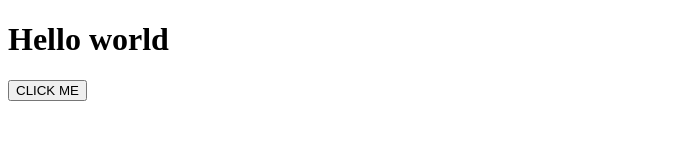
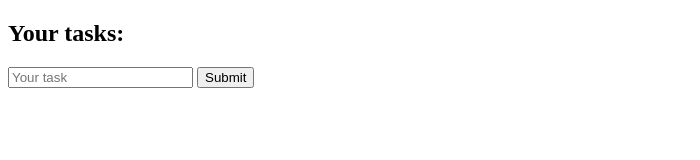
Before and after one commit to Andrewchistyakov/ivr, an Electron app: page index.html in a window 700 px wide. Drawn offline with Linux system fonts and the light colour scheme; no server answers.

Commit message:
implemented a basic todolist without storage

```diff
--- a/index.html
+++ b/index.html
@@ -10,8 +10,15 @@
     <link rel="icon" href="./favicon.ico" type="image/x-icon">
   </head>
   <body>
-    <h1>Hello world</h1>
-    <button onclick="buttonHandler()">CLICK ME</button>
+    <div>
+      <h2>Your tasks:</h2>
+      <ol id="task-list">
+
+      </ol>
+
+      <input type="text" id="taskInput" placeholder="Your task">
+      <button id="submit-task" onclick="addTask()">Submit</button>
+    </div>
     <script>
         require('./render.js');
         require('./main.js')
--- a/script.js
+++ b/script.js
@@ -1,3 +1,22 @@
-function buttonHandler() {
-    console.log('button clicked!')
+const addTask = function() {
+    const taskInput = document.getElementById("taskInput");
+    const taskText = taskInput.value;
+    const taskList = document.getElementById("task-list");
+
+    if (taskText === '') { // checking if the submitted input is empty and alerting if so
+        alert("You did not enter your task :(");
+        return;
+    }
+
+    const newTask = document.createElement('li'); // creating a list item
+    newTask.textContent = taskText; // add the text we got from the input field to the task
+
+
+    const removeButton = document.createElement('button');  // creating a button to remove tasks
+    removeButton.textContent = 'DONE';
+    removeButton.onclick = () => newTask.remove(); // remove a task when clicked
+    newTask.appendChild(removeButton);
+
+    taskInput.value = ''; // clearing input field
+    taskList.appendChild(newTask); // adding a task
 }
```
